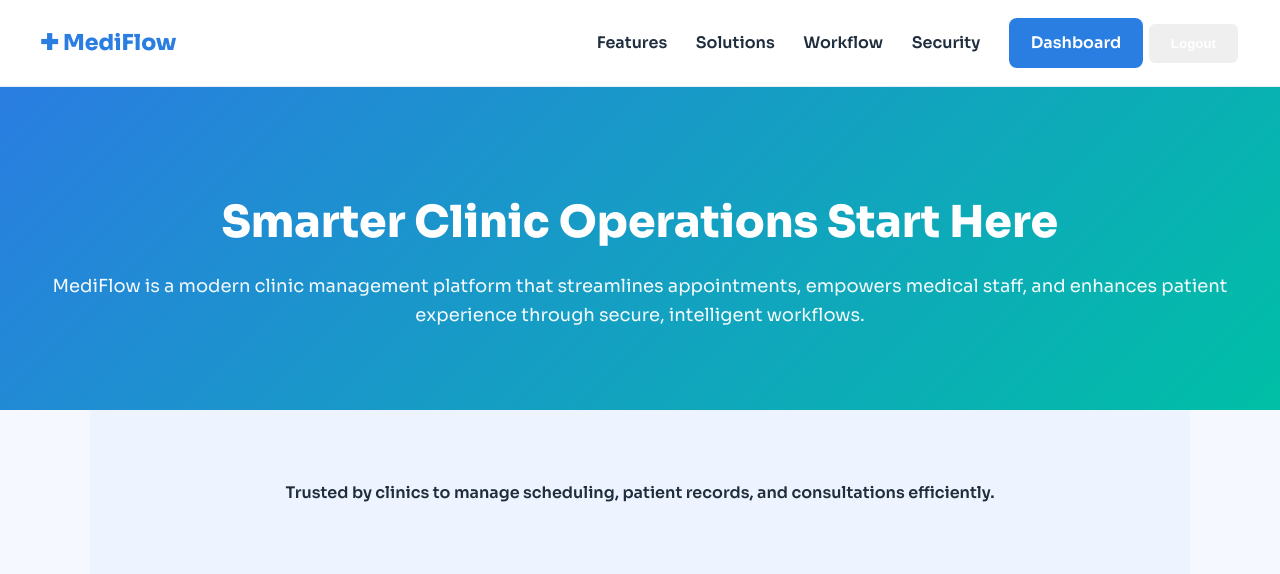
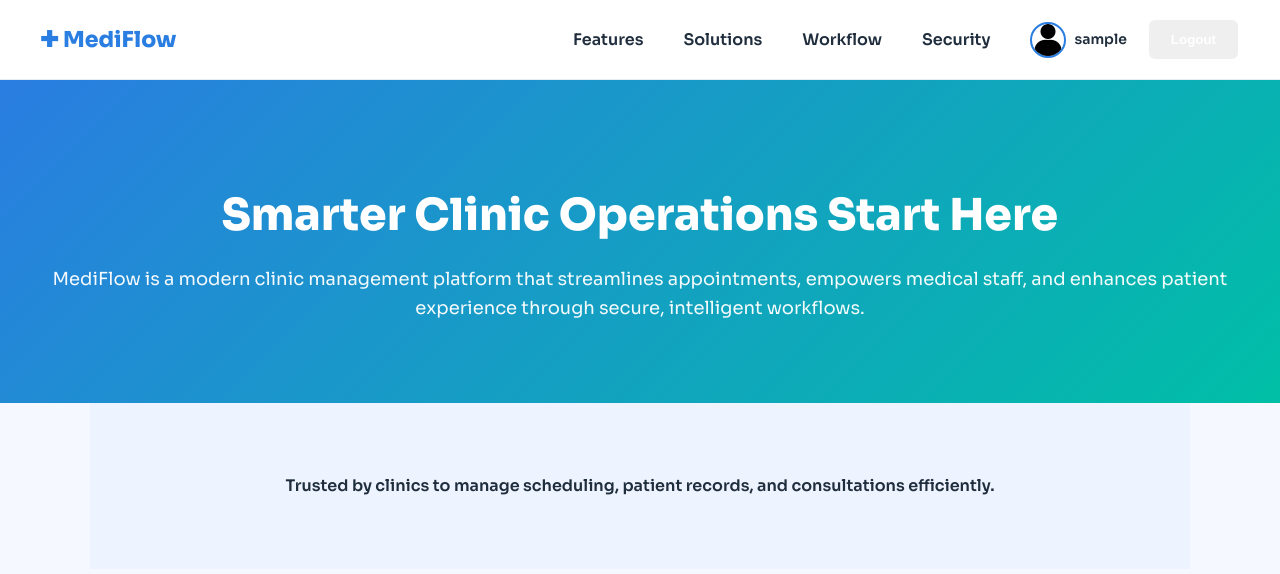
Before and after one commit to Besso2003/Clinic_Appointment_System_Python, a Django app: page / in a window 1280 px wide. Shown: the top 574 px of the page. Run offline with Django 5.2, Linux system fonts and the light colour scheme; the visitor is signed in with stand-in values (Sample User, id 1).

Commit message:
Adding view profile page

```diff
--- a/accounts/urls.py
+++ b/accounts/urls.py
@@ -7,4 +7,6 @@ urlpatterns = [
     path('register/', views.register_view, name='register'),
     path('login/', auth_views.LoginView.as_view(template_name='accounts/login.html'), name='login'),
     path('logout/', auth_views.LogoutView.as_view(), name='logout'),
+    path('profile/', views.view_profile, name='profile'),
+    path('profile/edit/', views.edit_profile, name='edit_profile'),
 ]
--- a/accounts/views.py
+++ b/accounts/views.py
@@ -1,5 +1,6 @@
 from django.shortcuts import render, redirect
 from .forms import UserRegistrationForm
+from django.contrib.auth.decorators import login_required
 # Create your views here.
 
 def home_view(request):
@@ -15,3 +16,18 @@ def register_view(request):
         form = UserRegistrationForm()
 
     return render(request, 'accounts/register.html', {'form': form})
+
+@login_required
+def view_profile(request):
+    return render(request, "accounts/profile.html")
+
+def edit_profile(request):
+    if request.method == 'POST':
+        form = UserRegistrationForm(request.POST, request.FILES, instance=request.user)
+        if form.is_valid():
+            form.save()
+            return redirect('view_profile')
+    else:
+        form = UserRegistrationForm(instance=request.user)
+
+    return render(request, 'accounts/edit_profile.html', {'form': form})
--- a/clinic_appointment/urls.py
+++ b/clinic_appointment/urls.py
@@ -19,7 +19,6 @@ from django.urls import path, include
 
 urlpatterns = [
     #path('admin/', admin.site.urls),
-    #path('', include('dashboard.urls')),
     path('', include('accounts.urls')),
     path('appointments/', include('appointments.urls')),
     path('scheduling/', include('scheduling.urls')),
--- a/static/css/style.css
+++ b/static/css/style.css
@@ -336,3 +336,51 @@ nav a:hover {
 section {
     scroll-margin-top: 70px; /* adjust based on header height */
 }
+
+/* ================= NAVBAR USER MENU ================= */
+.user-menu {
+    display: flex;
+    align-items: center;
+    gap: 10px;
+}
+
+/* Make avatar + username clickable to go to profile */
+.user-info {
+    display: flex;
+    align-items: center;
+    gap: 8px;
+    text-decoration: none;
+    color: var(--text);
+    font-weight: 600;
+}
+
+/* Hover effect for username */
+.user-info:hover .username {
+    color: var(--primary);
+}
+
+/* Avatar image */
+.avatar {
+    width: 36px;
+    height: 36px;
+    border-radius: 50%;
+    object-fit: cover;
+    border: 2px solid var(--primary);
+}
+
+/* Username text */
+.username {
+    font-size: 14px;
+}
+
+/* Logout button spacing */
+.logout-form {
+    margin-left: 10px;
+}
+
+/* Make nav spacing flexible */
+.main-header nav {
+    display: flex;
+    align-items: center;
+    gap: 15px;
+}
--- a/templates/accounts/home.html
+++ b/templates/accounts/home.html
@@ -22,11 +22,22 @@
             <a href="{% url 'login' %}" class="nav-link">Login</a>
             <a href="{% url 'register' %}" class="btn-med btn-solid">Get Started</a>
         {% else %}
-            <a href="#" class="btn-med btn-solid">Dashboard</a>
-            <form action="{% url 'logout' %}" method="post" style="display:inline;">
-                {% csrf_token %}
-                <button type="submit" class="btn-med btn-outline">Logout</button>
-            </form>
+            <!-- User menu container -->
+            <div class="user-menu">
+                <a href="{% url 'profile' %}" class="user-info">
+                    {% if user.profile.image %}
+                        <img src="{{ user.profile.image.url }}" alt="User Photo" class="avatar">
+                    {% else %}
+                        <img src="{% static 'img/default-avatar.png' %}" alt="User Photo" class="avatar">
+                    {% endif %}
+                    <span class="username">{{ user.username }}</span>
+                </a>
+
+                <form action="{% url 'logout' %}" method="post" class="logout-form">
+                    {% csrf_token %}
+                    <button type="submit" class="btn-med btn-outline">Logout</button>
+                </form>
+            </div>
         {% endif %}
     </nav>
 </header>
```
Also changed, not shown: templates/accounts/profile.html (added, +20 -0 lines), static/img/default-avatar.png (added), templates/accounts/edit_profile.html (added).
